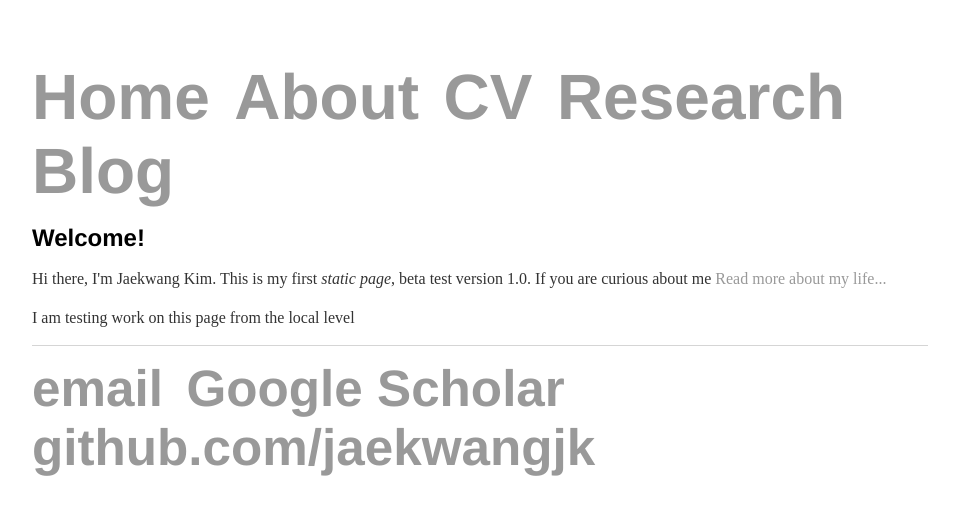
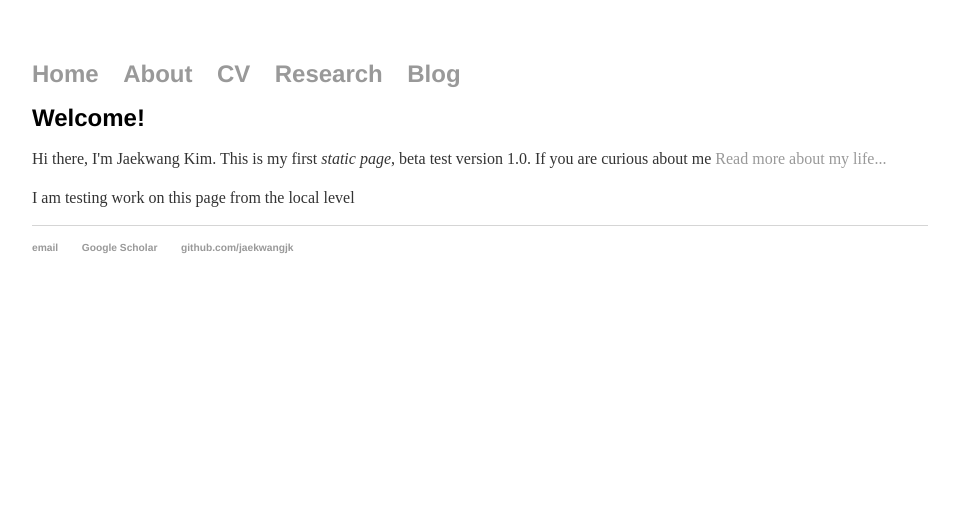
Before and after one commit to jaekwangjk/jaekwangjk.github.io, a Jekyll site: the page built from index.html, in a window 1280 px wide. Shown: the top 515 px of the page, without its empty margins (160-1119 px from the left). Built offline with Jekyll 4.4.1, drawn with Linux system fonts in a browser that asks for light colours.

Commit message:
Update main.css

```diff
--- a/css/main.css
+++ b/css/main.css
@@ -8,11 +8,19 @@ nav ul, footer ul {
     list-style: none;
     font-weight: bold;
 }
-nav ul li, footer ul li {
+
+nav ul li{
     display: inline;
     margin-right: 20px;
-    font-size : 4.0em;
+    font-size : 1.5em;
 }
+
+footer ul li {
+    display: inline;
+    margin-right: 20px;
+    font-size : 0.8em;
+}
+
 a {
     text-decoration: none;
     color: #999;
```
